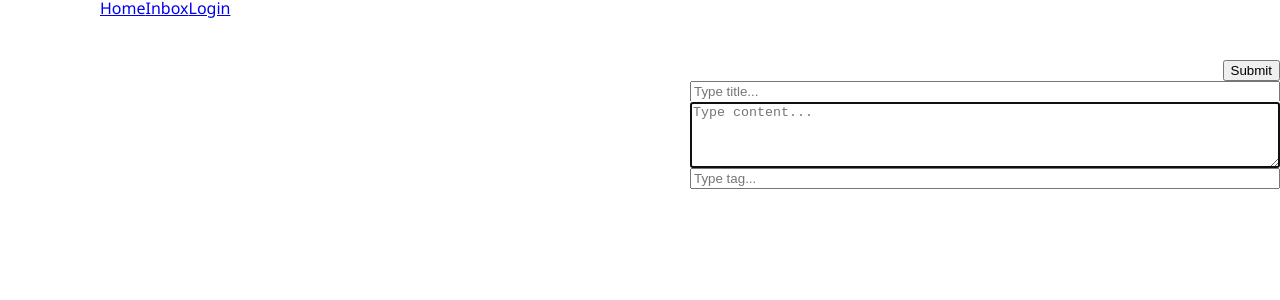
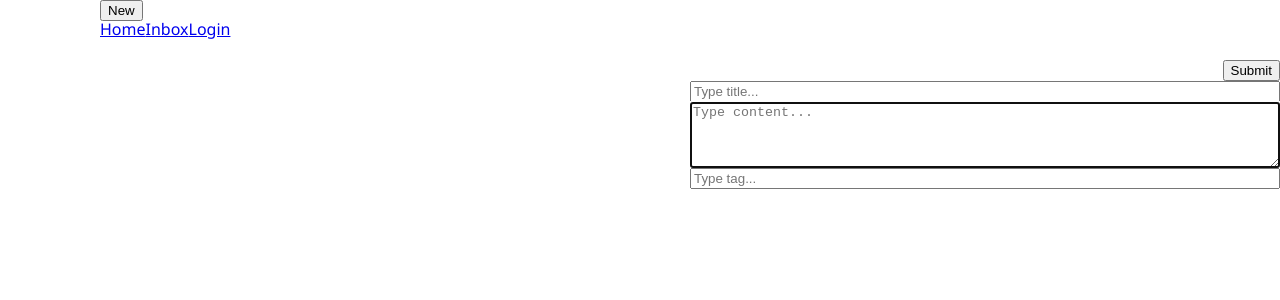
Before and after one commit to atobaum/galois, a React (Create React App) app in the folder client/: page / in a window 1280 px wide. Shown: the top 300 px of the page. Built offline with nearby package versions, Linux system fonts and the light colour scheme.

Commit message:
feat: Add "new" button in status bar

```diff
--- a/client/src/components/StatusBar.tsx
+++ b/client/src/components/StatusBar.tsx
@@ -1,16 +1,26 @@
 import React from "react";
 /** @jsx jsx */
 import { jsx, css } from "@emotion/core";
-import { useSelector } from "react-redux";
 import { Link } from "react-router-dom";
 import useCurrentUser from "../hooks/useCurrentUser";
+import { useDispatch } from "react-redux";
+import { startEdit } from "../reducers/editorReducer";
 
 const StatusBarCss = css``;
 
 const StatusBar: React.FC = () => {
   const user = useCurrentUser();
+  const disptach = useDispatch();
+
   return (
     <div className="status-bar" css={StatusBarCss}>
+      <button
+        onClick={() => {
+          disptach(startEdit(null));
+        }}
+      >
+        New
+      </button>
       {user && (
         <span>
           {user.picture && (
```
Also changed, not shown: 1 other file (tests, documents, lock files or other folders).
